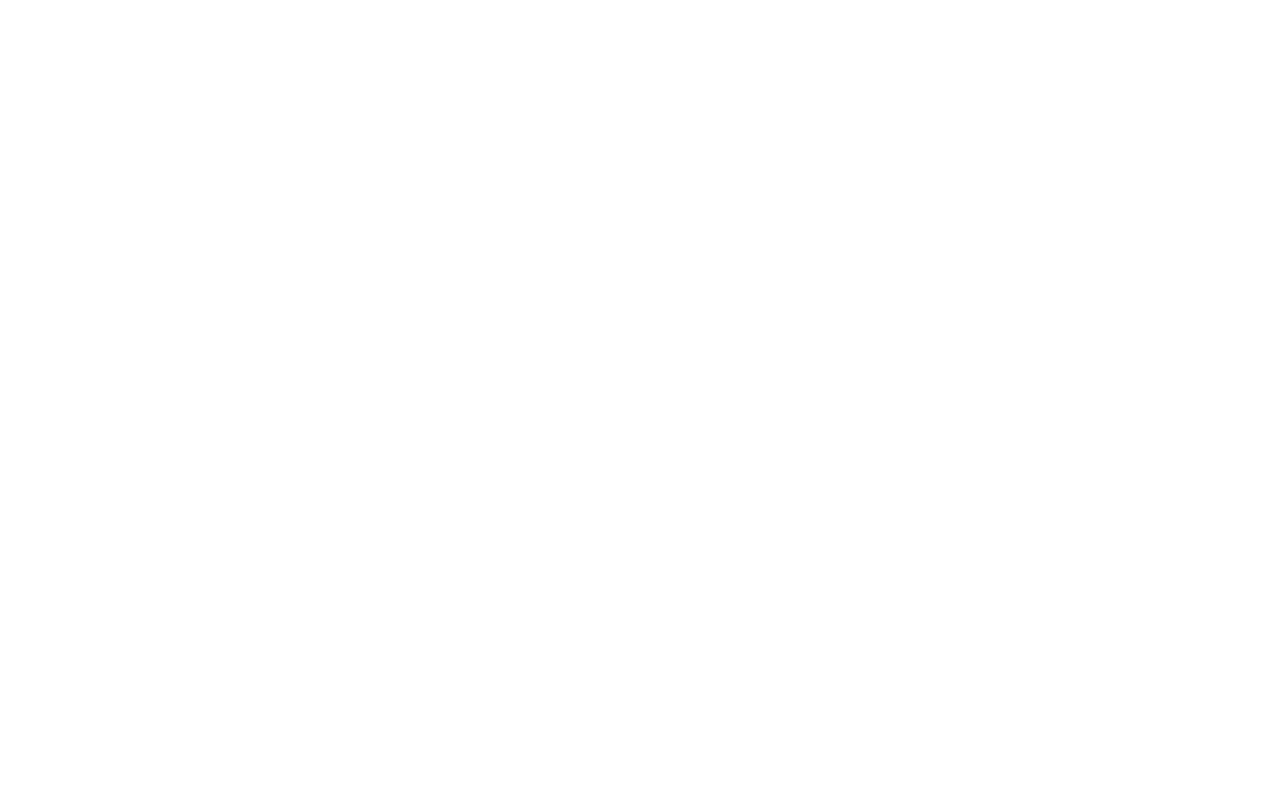
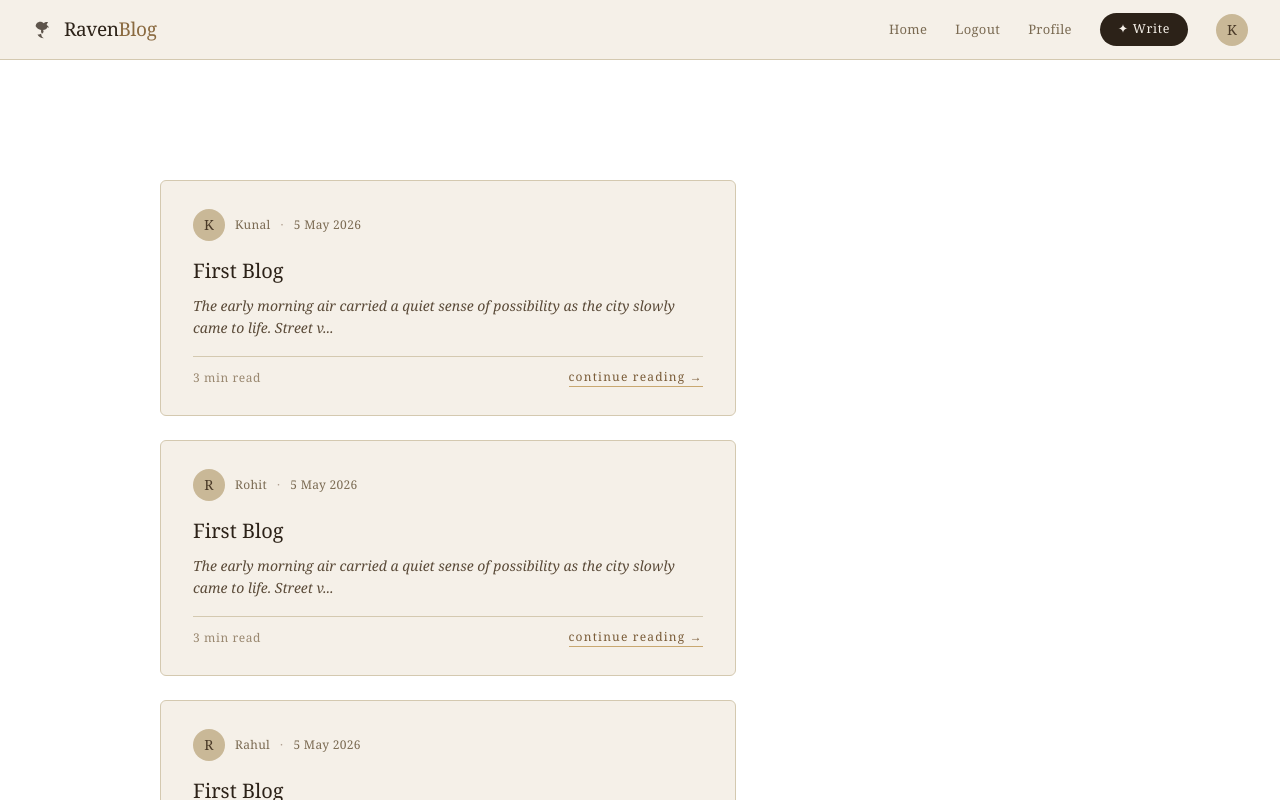
Before and after one commit to Kunal245/RavenBlog, a React (Vite) app in the folder frontend/: page /blogs in a window 1280 px wide. Before the commit this address had no page. Shown: the top 800 px of the page. Built offline with nearby package versions, Linux system fonts and the light colour scheme.

Commit message:
added frontend components

```diff
--- a/frontend/src/App.tsx
+++ b/frontend/src/App.tsx
@@ -3,6 +3,7 @@
 import { Signup } from "./pages/Signup"
 import { Signin } from "./pages/Signin"
 import { Blog } from "./pages/Blog"
+import { Blogs } from './components/Blogs'
 
 function App() {
 
@@ -13,6 +14,7 @@
           <Route path='/signup' element={<Signup/>} />
           <Route path='/signin' element={<Signin/>} />
           <Route path='/blog/:id' element={<Blog/>} />
+          <Route path='/blogs' element={<Blogs/>} />
         </Routes>
       </BrowserRouter>
     </>
--- /dev/null
+++ b/frontend/src/components/AppBar.tsx
@@ -0,0 +1,48 @@
+import { Avatar } from "./BlogCard";
+
+interface AppBarProps{
+    username: string
+}
+
+export const AppBar = ({username}:AppBarProps ) => {
+  return (
+    <div className="bg-[#f5f0e8] border-b border-[#d4c9b0] px-8 h-[60px] flex items-center justify-between w-full">
+
+      <a href="/" className="flex items-center gap-2.5 no-underline">
+        <RavenIcon />
+        <span className="font-serif text-[19px] font-medium text-[#2c2218] tracking-tight">
+          Raven<span className="text-[#8a6a40]">Blog</span>
+        </span>
+      </a>
+
+      <nav className="flex items-center gap-7">
+        <a href="/discover" className="font-serif text-[13px] text-[#7a6a52] hover:text-[#2c2218] transition-colors no-underline tracking-wide">
+          Home
+        </a>
+        <a href="/following" className="font-serif text-[13px] text-[#7a6a52] hover:text-[#2c2218] transition-colors no-underline tracking-wide">
+          Logout
+        </a>
+        <a href="/bookmarks" className="font-serif text-[13px] text-[#7a6a52] hover:text-[#2c2218] transition-colors no-underline tracking-wide">
+          Profile
+        </a>
+        <button className="font-serif text-[12.5px] text-[#f5f0e8] bg-[#2c2218] hover:bg-[#4a3a28] transition-colors rounded-full px-[18px] py-[7px] tracking-wider">
+          ✦ Write
+        </button>
+        <Avatar name={username}></Avatar>
+      </nav>
+    </div>
+  );
+};
+
+const RavenIcon = () => (
+  <svg width="22" height="22" viewBox="0 0 24 24" fill="none" className="opacity-75">
+    <path
+      d="M4 8c0-2.5 2-5 5-5 1.5 0 2.8.6 3.7 1.6C14 3.5 16 3 17.5 3.5c-1 1-1.5 2-1.5 3 1 .5 2 1.5 2.5 3-.5 0-1.2-.2-1.8-.5C16 11 14.5 12 12 12c1 1 1 3-1 4-1-1-1.5-2.5-1-4C7.5 12 5 10 4 8z"
+      fill="#2c2218"
+    />
+    <path
+      d="M10 16c0 2 1 4 3 5-3 0-6-1.5-7-4 1 0 2.5-.5 4-1z"
+      fill="#2c2218"
+    />
+  </svg>
+);
--- /dev/null
+++ b/frontend/src/components/BlogCard.tsx
@@ -0,0 +1,54 @@
+interface BlogCardProps {
+  authorName: string;
+  title: string;
+  content: string;
+  publishDate: string;
+}
+
+export const BlogCard = ({
+  authorName,
+  title,
+  content,
+  publishDate,
+}: BlogCardProps) => {
+  return (
+    <div className="group bg-[#f5f0e8] border border-[#d4c9b0] rounded-sm px-8 py-7 max-w-xl cursor-pointer transition-colors hover:border-[#a89070]">
+      <div className="flex items-center gap-2.5 mb-4 font-serif text-xs text-[#7a6a52] tracking-wide">
+        <Avatar name={authorName} />
+        <span>{authorName}</span>
+        <span className="text-[#b0a090]">·</span>
+        <span>{publishDate}</span>
+      </div>
+
+      {/* Title */}
+      <h2 className="font-serif text-xl font-medium text-[#2c2218] leading-snug mb-2.5">
+        {title}
+      </h2>
+
+      {/* Excerpt */}
+      <p className="font-serif text-sm italic text-[#5a4a38] leading-relaxed mb-4">
+        {content.slice(0, 100) + "..."}
+      </p>
+
+      {/* Footer */}
+      <div className="flex items-center justify-between border-t border-[#d4c9b0] pt-3 mt-1">
+        <span className="font-serif text-xs text-[#9a8870] tracking-wider lowercase">
+          {`${Math.ceil(content.length / 300)} min read`}
+        </span>
+        <span className="font-serif text-xs text-[#7a5c38] tracking-widest lowercase border-b border-[#c9a870] pb-px">
+          continue reading →
+        </span>
+      </div>
+    </div>
+  );
+};
+
+export function Avatar({ name }: { name: string }) {
+  return (
+    <div className="w-8 h-8 rounded-full bg-[#c9b897] flex items-center justify-center flex-shrink-0">
+      <span className="font-serif text-sm font-medium text-[#4a3a28]">
+        {name[0]}
+      </span>
+    </div>
+  );
+}
--- /dev/null
+++ b/frontend/src/components/Blogs.tsx
@@ -0,0 +1,16 @@
+import { AppBar } from "./AppBar"
+import { BlogCard } from "./BlogCard"
+
+export const Blogs = () => {
+
+    return <div>
+        <div>
+            <AppBar username="Kunal"></AppBar>
+        </div>
+        <div className="grid grid-cols-1 gap-6 px-40 py-30 justify-center ">
+            <BlogCard authorName="Kunal" title="First Blog" content="The early morning air carried a quiet sense of possibility as the city slowly came to life. Street vendors arranged their stalls with practiced ease, while the faint hum of traffic began to build in the distance. It was one of those rare moments when everything felt unhurried, as if time itself had decided to take a brief pause. People moved with purpose yet without urgency, sipping tea, exchanging greetings, and preparing for the day ahead. In these simple routines, there was a subtle beauty often overlooked—a reminder that even the most ordinary moments can hold a sense of calm and meaning if we take the time to notice them." publishDate="5 May 2026"></BlogCard>
+            <BlogCard authorName="Rohit" title="First Blog" content="The early morning air carried a quiet sense of possibility as the city slowly came to life. Street vendors arranged their stalls with practiced ease, while the faint hum of traffic began to build in the distance. It was one of those rare moments when everything felt unhurried, as if time itself had decided to take a brief pause. People moved with purpose yet without urgency, sipping tea, exchanging greetings, and preparing for the day ahead. In these simple routines, there was a subtle beauty often overlooked—a reminder that even the most ordinary moments can hold a sense of calm and meaning if we take the time to notice them." publishDate="5 May 2026"></BlogCard>
+            <BlogCard authorName="Rahul" title="First Blog" content="The early morning air carried a quiet sense of possibility as the city slowly came to life. Street vendors arranged their stalls with practiced ease, while the faint hum of traffic began to build in the distance. It was one of those rare moments when everything felt unhurried, as if time itself had decided to take a brief pause. People moved with purpose yet without urgency, sipping tea, exchanging greetings, and preparing for the day ahead. In these simple routines, there was a subtle beauty often overlooked—a reminder that even the most ordinary moments can hold a sense of calm and meaning if we take the time to notice them." publishDate="5 May 2026"></BlogCard>
+        </div>
+    </div>
+}
```
